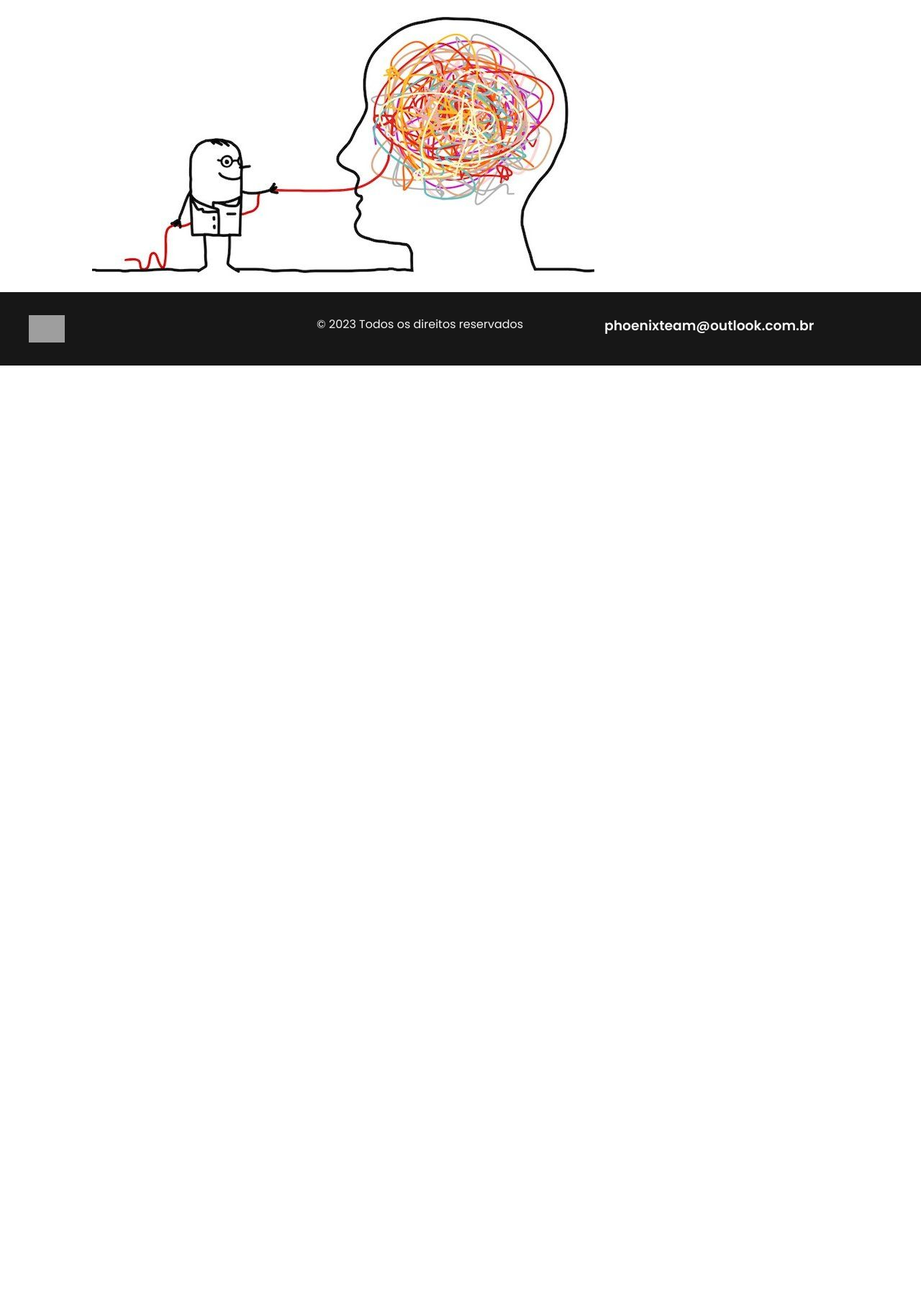
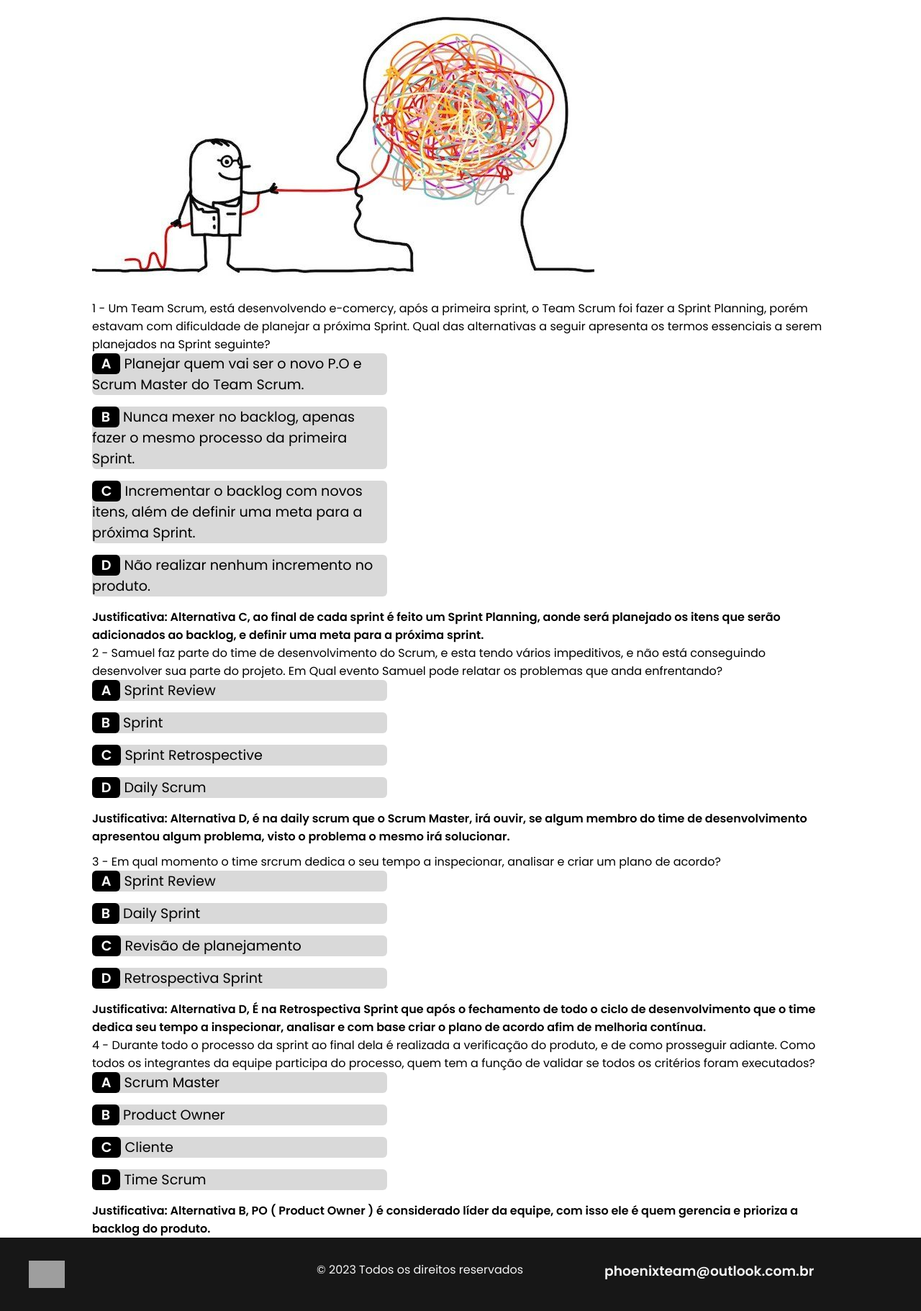
Before and after one commit to Phoenix-Team-Fatec/ScrumTutor, a Flask app: page /Eventos in a window 1280 px wide. Shown: the part 2573-4395 px from the top of the page at 72% size. Before the commit the page ends 3081 px from the top, so only its background shows below. Run offline with Flask 3, Linux system fonts and the light colour scheme; grey boxes are pictures that could not be loaded.

Commit message:
Update eventos.html

```diff
--- a/SPRINT 2/templates/eventos.html
+++ b/SPRINT 2/templates/eventos.html
@@ -172,7 +172,102 @@
     <img src="img/facilitação.jpg" alt="Imagem 1">
 </div>
 
+<main>
+    <section>
+        <div class="container">
+                <p>1 - Um Team Scrum, está desenvolvendo e-comercy, após a primeira sprint, o Team Scrum
+                    foi fazer a Sprint Planning, porém estavam com dificuldade de planejar a próxima Sprint.
+                    Qual das alternativas a seguir apresenta os termos essenciais a serem planejados na Sprint
+                    seguinte?</p>
+                <div class="choice-container">
+                    <span class="choice-prefix">A</span>
+                    <span class="choice-text">Planejar quem vai ser o novo P.O e Scrum Master do Team Scrum.</span>
+                </div>
+                <div class="choice-container">
+                    <span class="choice-prefix">B</span>
+                    <span class="choice-text">Nunca mexer no backlog, apenas fazer o mesmo processo da primeira Sprint.</span>
+                </div>
+                <div class="choice-container">
+                    <span class="choice-prefix">C</span>
+                    <span class="choice-text">Incrementar o backlog com novos itens, além de definir uma meta para a próxima Sprint.</span>
+                </div>
+                <div class="choice-container">
+                    <span class="choice-prefix">D</span>
+                    <span class="choice-text">Não realizar nenhum incremento no produto.</span>
+                </div>
+                <div>
+                    <strong>Justificativa: Alternativa C, ao final de cada sprint é feito um Sprint Planning, aonde será planejado os itens que serão adicionados ao backlog, e definir uma meta para a próxima sprint.  </strong>
 
+                </div>
+                <p>2 - Samuel faz parte do time de desenvolvimento do Scrum, e esta tendo vários impeditivos, e não está conseguindo desenvolver sua parte do projeto. Em Qual evento Samuel pode relatar os problemas que anda enfrentando?</p>
+                <div class="choice-container">
+                    <span class="choice-prefix">A</span>
+                    <span class="choice-text">Sprint Review</span>
+                </div>
+                <div class="choice-container">
+                    <span class="choice-prefix">B</span>
+                    <span class="choice-text">Sprint</span>
+                </div>
+                <div class="choice-container">
+                    <span class="choice-prefix">C</span>
+                    <span class="choice-text">Sprint Retrospective</span>
+                </div>
+                <div class="choice-container">
+                    <span class="choice-prefix">D</span>
+                    <span class="choice-text">Daily Scrum</span>
+                </div>
+                <div>
+                    <strong>Justificativa: Alternativa D, é na daily scrum que o Scrum Master, irá ouvir, se algum membro do time de desenvolvimento apresentou algum problema, visto o problema o mesmo irá solucionar.  </strong>
+
+                </div>
+        </div>
+                <div>
+                    <p>3 -   Em qual momento o time srcrum dedica o seu tempo a inspecionar, analisar e criar um plano de acordo?</p>
+                <div class="choice-container">
+                    <span class="choice-prefix">A</span>
+                    <span class="choice-text">Sprint Review</span>
+                </div>
+                <div class="choice-container">
+                    <span class="choice-prefix">B</span>
+                    <span class="choice-text">Daily Sprint</span>
+                </div>
+                <div class="choice-container">
+                    <span class="choice-prefix">C</span>
+                    <span class="choice-text">Revisão de planejamento</span>
+                </div>
+                <div class="choice-container">
+                    <span class="choice-prefix">D</span>
+                    <span class="choice-text">Retrospectiva Sprint</span>
+                </div>
+                <div>
+                    <strong>Justificativa: Alternativa D, É na Retrospectiva Sprint que após o fechamento de todo o ciclo de desenvolvimento que o time dedica seu tempo a inspecionar, analisar e com base criar o plano de acordo afim de melhoria contínua.  </strong>
+
+                </div>
+                <p>4 - Durante todo o processo da sprint ao final dela é realizada a verificação do produto, e de como prosseguir adiante. Como todos os integrantes da equipe participa do processo, quem tem a função de validar se todos os critérios foram executados?</p>
+                <div class="choice-container">
+                    <span class="choice-prefix">A</span>
+                    <span class="choice-text">Scrum Master</span>
+                </div>
+                <div class="choice-container">
+                    <span class="choice-prefix">B</span>
+                    <span class="choice-text">Product Owner</span>
+                </div>
+                <div class="choice-container">
+                    <span class="choice-prefix">C</span>
+                    <span class="choice-text">Cliente</span>
+                </div>
+                <div class="choice-container">
+                    <span class="choice-prefix">D</span>
+                    <span class="choice-text">Time Scrum</span>
+                </div>
+                <div>
+                    <strong>Justificativa: Alternativa B,  PO ( Product Owner ) é considerado líder da equipe, com isso ele é quem gerencia e prioriza a backlog do produto.  </strong>
+
+                </div>
+                </div>
+
+    </section>
+</main>
 
 
 
```
